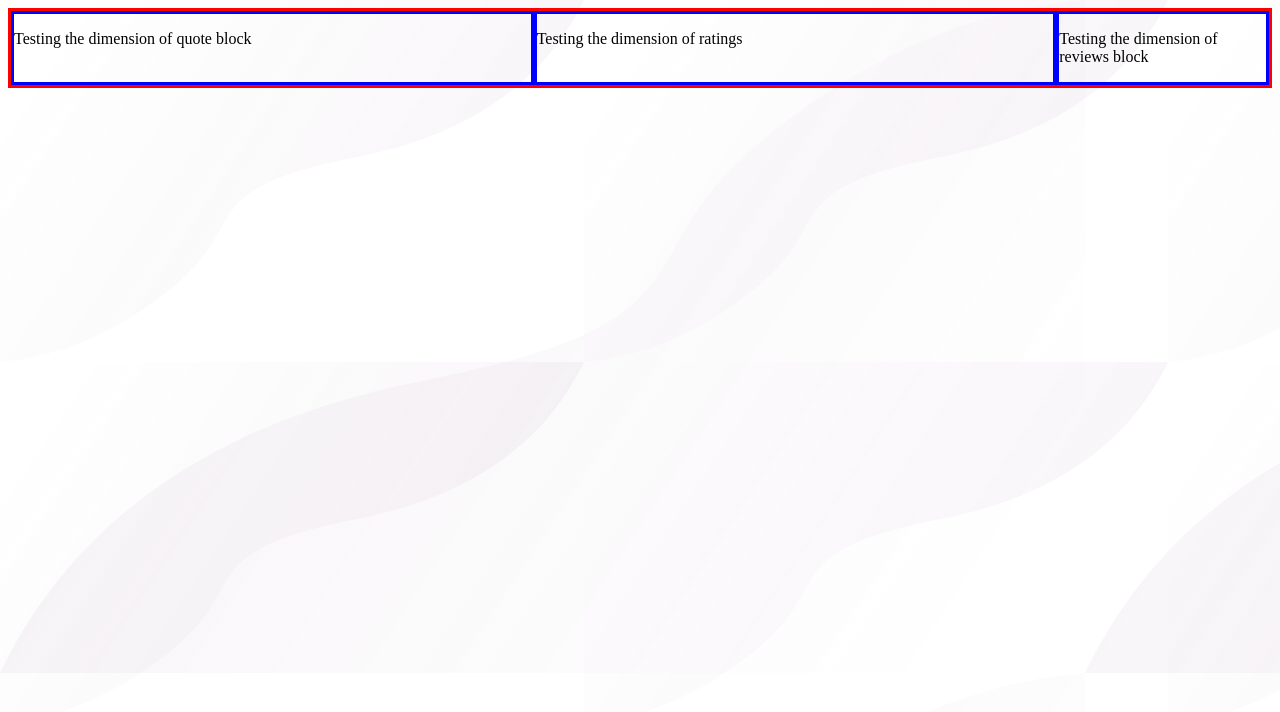
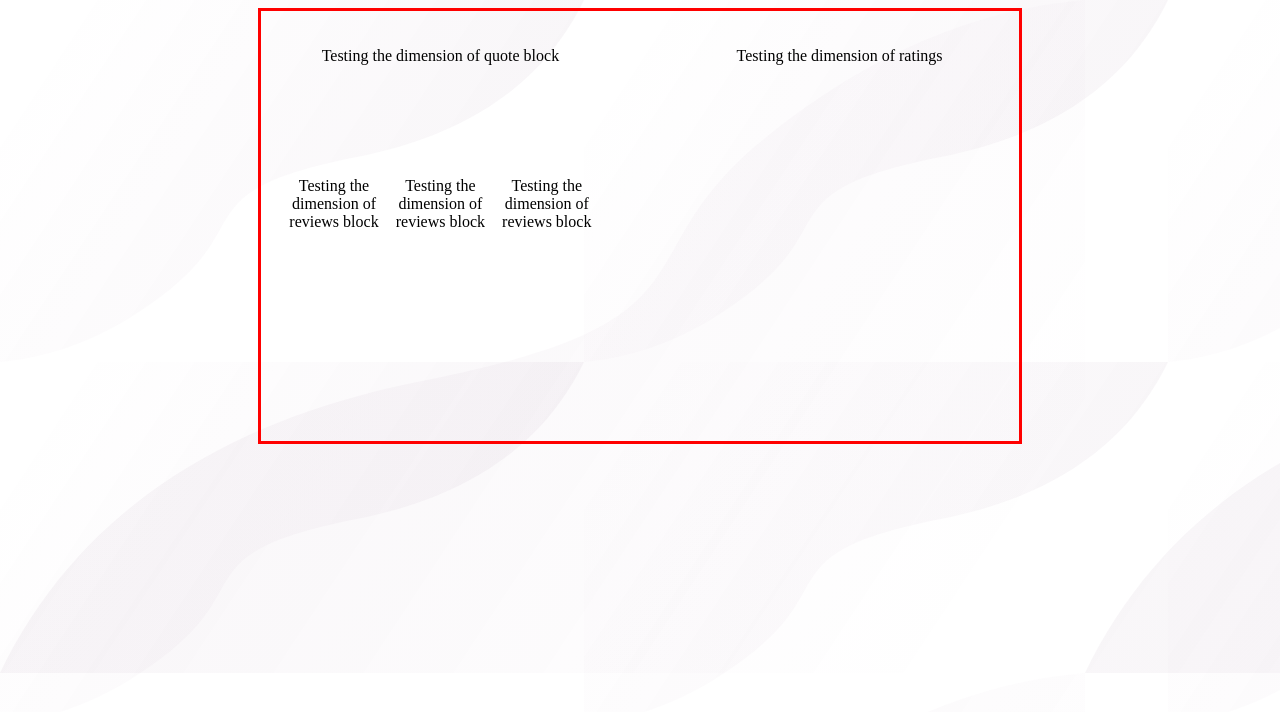
Before and after one commit to RobertK1229/Helium_challenge, a plain HTML site: page Index.html in a window 1280 px wide. Drawn offline with Linux system fonts and the light colour scheme.

Commit message:
Implemented css grid layout for page contents

```diff
--- a/Index.html
+++ b/Index.html
@@ -7,14 +7,17 @@
     <link rel="stylesheet" href="Style.css">
 </head>
 <body>
-<div class="content_flex">
-    <div id="quote">
+<!--Parent grid container-->
+<div class="content-grid">
+    <div>
         <p>Testing the dimension of quote block</p>
     </div>
-    <div id="ratings">
+    <div>
         <p>Testing the dimension of ratings</p>
     </div>
-    <div id="reviews">
+    <div class="flex-container">
+        <p>Testing the dimension of reviews block</p>
+        <p>Testing the dimension of reviews block</p>
         <p>Testing the dimension of reviews block</p>
     </div>
 </div>
--- a/Style.sass
+++ b/Style.sass
@@ -2,20 +2,18 @@ body
   background: url("Images/Page_background/bg-pattern-bottom-desktop.svg"), url("Images/Page_background/bg-pattern-top-desktop.svg")
   min-height: 100%
 
-.content_flex
-  display: flex
+.content-grid
+  display: grid
+  grid-template-columns: 1fr 1fr
+  grid-template-rows: auto 300px
+  grid-gap: 40px
+  max-width: 60%
+  margin: 0 auto
   border: 3px solid red
 
-.content_flex > div
-  border: 3px solid blue
+.content-grid > div
+  text-align: center
+  padding: 20px
 
-#quote
-  float: left
-  width: 50%
-
-#ratings
-  float: right
-  width: 50%
-
-#reviews
-  float: bottom
+.flex-container
+  display: flex
```
Also changed, not shown: Style.css, 1 other file.
